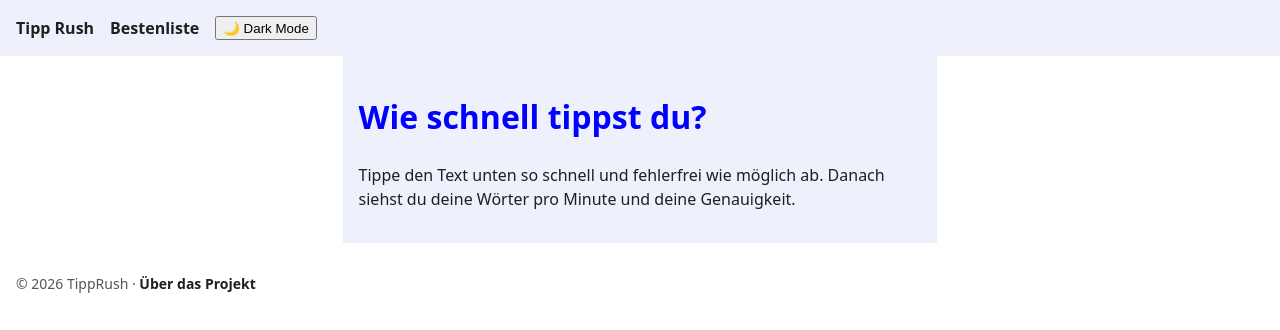
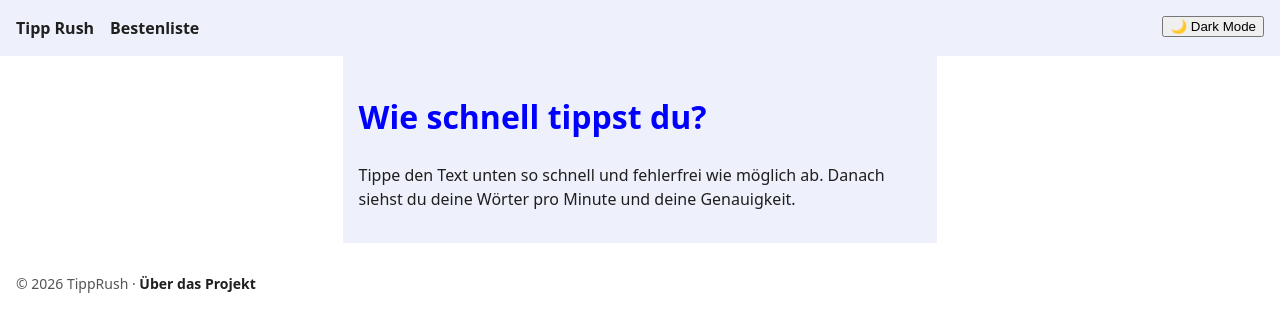
Before and after one commit to Vend-Jali/WebEngineering, a plain HTML site: page index.html in a window 1280 px wide. Drawn offline with Linux system fonts and the light colour scheme.

Commit message:
Dark Mode Button

```diff
--- a/style.css
+++ b/style.css
@@ -88,3 +88,9 @@ header {
   top: -6px;
   right: -10px;
 }
+
+#theme-toggle {
+  position: absolute;
+  top: 1rem;   /* Abstand von oben */
+  right: 1rem; /* Abstand von rechts */
+}
```
Also changed, not shown: index.html (+1 -0 lines).
